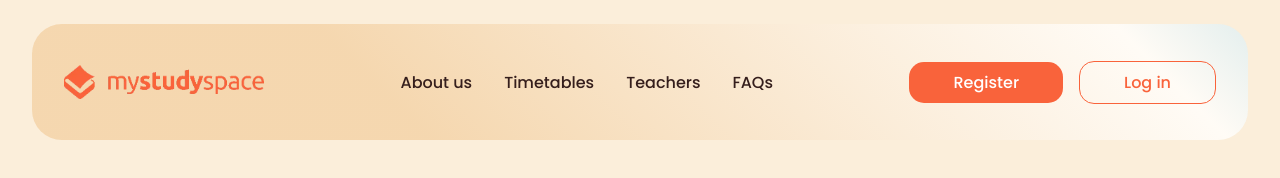
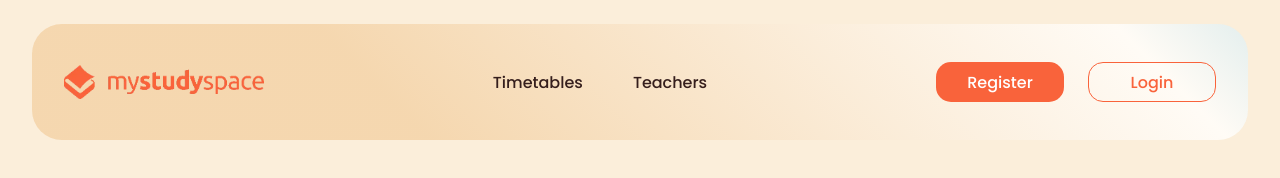
Before and after one commit to D3CRYPT360/my-study-space, a Next.js app: page / in a window 1280 px wide. Shown: the top 178 px of the page. Built offline with nearby package versions, Linux system fonts and the light colour scheme; a web font is replaced by a local one.

Commit message:
styling updates

```diff
--- a/src/app/components/Navbar/index.tsx
+++ b/src/app/components/Navbar/index.tsx
@@ -5,14 +5,11 @@ import Link from "next/link";
 import { useMenu } from "@/app/context/menu-context";
 import { useState, useEffect } from 'react';
 import { buttonStyles } from '@/app/styles/button';
-import { LoginButton, RegisterButton } from '../common/AuthButtons';
 
 // Navigation link data
 const navLinks = [
-  { href: "/about-us", label: "About us" },
   { href: "/timetables", label: "Timetables" },
   { href: "/teachers", label: "Teachers" },
-  { href: "/faqs", label: "FAQs" },
 ];
 
 export const Navbar = () => {
@@ -42,17 +39,31 @@ export const Navbar = () => {
               isOpen ? 'opacity-100 translate-y-0' : 'opacity-0 -translate-y-4 pointer-events-none'
             }`}
           >
-            <div className="bg-white rounded-b-[30px] shadow-lg mt-[84px] md:mt-[116px] px-4 sm:px-6 lg:px-8">
-              <div className="flex flex-col items-center text-center py-6">
+            <div className="bg-white/90 backdrop-blur-sm rounded-b-[30px] shadow-lg mt-[70px] md:mt-[106px] px-4 sm:px-6 lg:px-8">
+              <div className="flex flex-col items-stretch text-center pt-8 pb-10">
                 {navLinks.map((link) => (
                   <Link
                     key={link.href}
                     href={link.href}
-                    className="font-medium font-poppins text-lg md:text-[22px] text-[#351E1C] mb-4 hover:text-[#F9633B] transition-colors"
+                    className="text-[#351E1C] font-medium text-[16px] leading-[25px] py-5"
                   >
                     {link.label}
                   </Link>
                 ))}
+                <div className="flex flex-col gap-5 mt-10">
+                  <Link
+                    href="https://app.mystudyspace.mv/auth2CreateProfileUpdate"
+                    className={`${buttonStyles.base} ${buttonStyles.primary} h-[55px] flex items-center justify-center rounded-[15px]`}
+                  >
+                    Register
+                  </Link>
+                  <Link
+                    href="https://app.mystudyspace.mv/auth2Login"
+                    className={`${buttonStyles.base} ${buttonStyles.secondary} h-[55px] flex items-center justify-center rounded-[15px]`}
+                  >
+                    Login
+                  </Link>
+                </div>
               </div>
             </div>
           </div>
@@ -70,11 +81,11 @@ export const Navbar = () => {
           >
             <div className="flex justify-between items-center h-full px-4 sm:px-6 lg:px-8">
               {/* Logo */}
-              <div>
+              <Link href="/" className="block">
                 <Image
-                  src="/Logos_Logo 1 - Orange.png"
+                  src="/Logos_Logomark - Orange.svg"
                   alt="My Study Space"
-                  width={137.48}
+                  width={40}
                   height={40}
                   priority
                   className="md:hidden"
@@ -87,32 +98,20 @@ export const Navbar = () => {
                   priority
                   className="hidden md:block"
                 />
-              </div>
+              </Link>
 
-              {/* Desktop Navigation */}
-              <div className="hidden lg:flex items-center gap-8">
-                {navLinks.map((link) => (
-                  <Link
-                    key={link.href}
-                    href={link.href}
-                    className="font-medium font-poppins text-base leading-[25px] text-[#351E1C] transition-opacity hover:opacity-80"
-                  >
-                    {link.label}
-                  </Link>
-                ))}
-              </div>
-
-              {/* Mobile Auth Buttons and Menu */}
-              <div className="flex lg:hidden items-center gap-6 ml-auto">
+              {/* Mobile Register Button and Menu Button */}
+              <div className="flex lg:hidden items-center gap-3">
                 <Link
                   href="https://app.mystudyspace.mv/auth2CreateProfileUpdate"
-                  className={`${buttonStyles.base} ${buttonStyles.primary} w-[110px] h-[38px] md:w-[128pt] md:h-[40pt] flex items-center justify-center rounded-[15px]`}
-                  target="_blank"
-                  rel="noopener noreferrer"
+                  className={`${buttonStyles.base} ${buttonStyles.primary} h-[38px] px-4 flex items-center justify-center rounded-[15px]`}
                 >
-                  <span className="transition-transform duration-300 group-hover:scale-110 text-center text-[15px] md:text-base">Register</span>
+                  Register
                 </Link>
-                <button onClick={() => setIsOpen(!isOpen)} className="lg:hidden z-20 flex items-center justify-center relative w-[40pt] h-[40pt]">
+                <button
+                  onClick={() => setIsOpen(!isOpen)}
+                  className="z-20 flex items-center justify-center relative w-[40pt] h-[40pt]"
+                >
                   <div className="w-7 h-5 relative">
                     <span className={`absolute h-[3px] w-full rounded-[20px] bg-[#707070] transform transition-all duration-300 ${isOpen ? '-rotate-45 top-2' : 'rotate-0 top-0'}`}></span>
                     <span className={`absolute h-[3px] w-full rounded-[20px] bg-[#707070] transform transition-all duration-300 top-2 ${isOpen ? 'opacity-0' : 'opacity-100'}`}></span>
@@ -121,10 +120,36 @@ export const Navbar = () => {
                 </button>
               </div>
 
+              {/* Desktop Navigation */}
+              <div className="hidden lg:flex items-center gap-[50px]">
+                {navLinks.map((link) => (
+                  <Link
+                    key={link.href}
+                    href={link.href}
+                    className="text-[#351E1C] font-medium text-[16px] leading-[25px]"
+                  >
+                    {link.label}
+                  </Link>
+                ))}
+              </div>
+
               {/* Desktop Auth Buttons */}
-              <div className="hidden lg:flex items-center gap-4">
-                <RegisterButton />
-                <LoginButton />
+              <div className="hidden lg:flex items-center gap-6">
+                <Link
+                  href="https://app.mystudyspace.mv/auth2CreateProfileUpdate"
+                  className={`${buttonStyles.base} ${buttonStyles.primary} w-[128px] h-[40px] flex items-center justify-center rounded-[15px]`}
+                >
+                  Register
+                </Link>
+                <Link
+                  href="https://app.mystudyspace.mv/auth2Login"
+                  className={`relative overflow-hidden group ${buttonStyles.base} ${buttonStyles.secondary} w-[128px] h-[40px] flex items-center justify-center rounded-[15px]`}
+                >
+                  <span className="absolute inset-12 size-2 bg-[#F9633B] transform duration-500 ease-in-out group-hover:size-56 rounded-full left-1/2 -translate-1/2"></span>
+                  <span className="px-5 relative z-10 transition-all duration-300 group-hover:text-white group-hover:scale-110">
+                    Login
+                  </span>
+                </Link>
               </div>
             </div>
           </div>
--- a/src/data/timetable.json
+++ b/src/data/timetable.json
@@ -1,7 +1,7 @@
 {
   "grades": {
     "9": {
-        "Maths": {
+      "Mathematics": {
         "teacher": "Mahil Sir",
         "schedule": [
           {
@@ -68,7 +68,7 @@
       }
     },
     "10": {
-        "Maths": {
+      "Mathematics": {
         "teacher": "Mahil Sir",
         "schedule": [
           {
```
Also changed, not shown: src/app/page.tsx (+11 -11 lines), public/Logos_Logomark - Orange.svg (added). Lines whose indentation alone changed are shown as unchanged.
